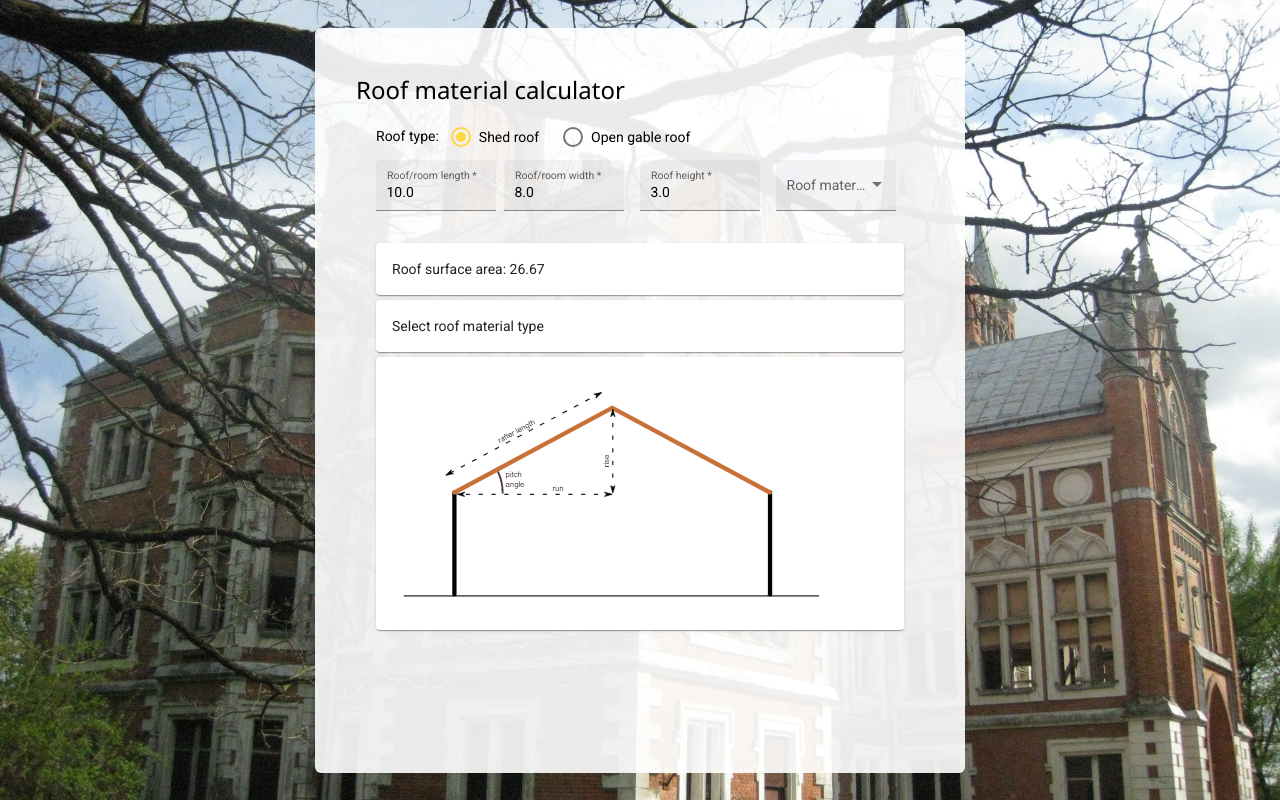
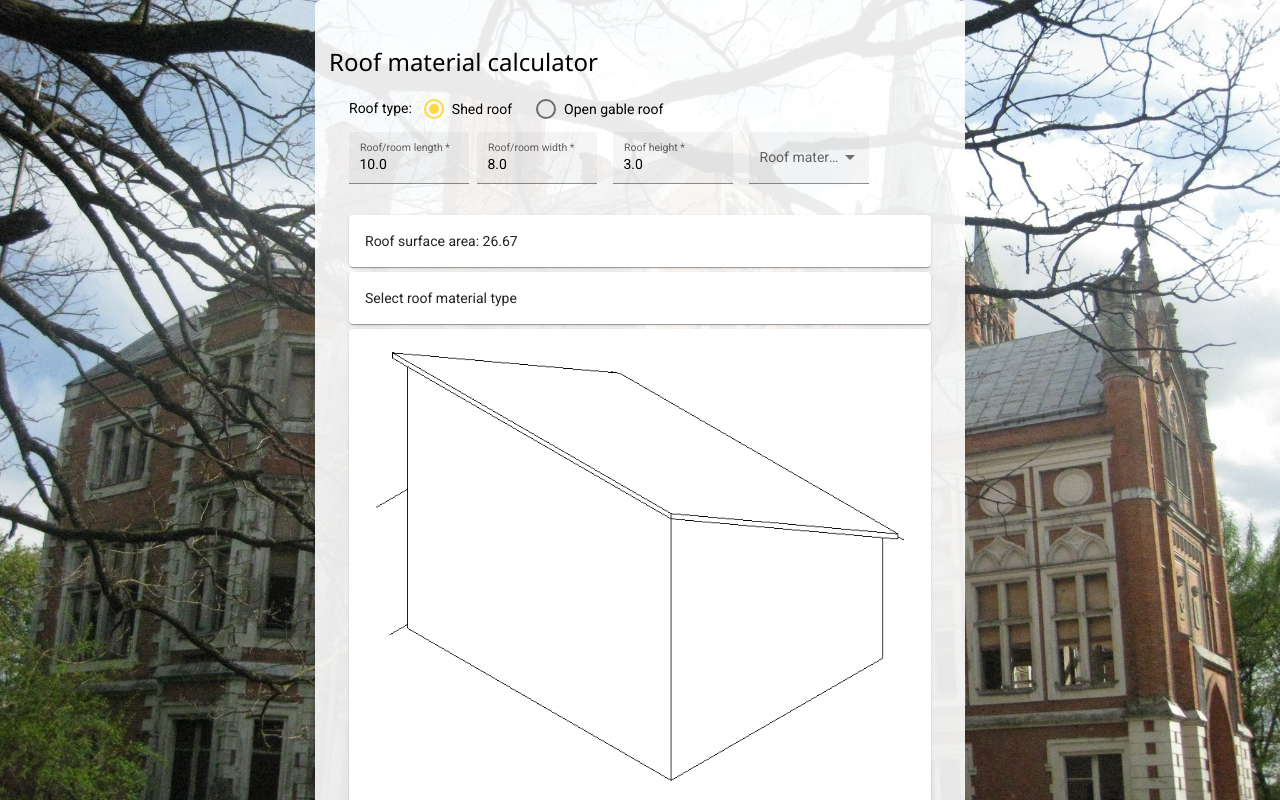
Before and after one commit to Raminta-Zurauskaite/RoofMaterialCalculator, an Angular app: page / in a window 1280 px wide. Built offline with nearby package versions, Linux system fonts and the light colour scheme.

Commit message:
Calculates basic amount of roof tin needed

```diff
--- a/src/app/app.component.css
+++ b/src/app/app.component.css
@@ -24,7 +24,7 @@
     align-items: center;
     background-color: rgba(255, 255, 255, 0.9);
     width: 650px;
-    height: 700px;
+    height: 780px;
     border-radius: 6px;
     padding-top: 45px;
 }
--- a/src/app/app.component.html
+++ b/src/app/app.component.html
@@ -53,8 +53,14 @@
                     <mat-card>
                         <!-- <p> Explanational picture of how rafter length is obtained:</p>
                         <p>run = roof/room width / 2</p>
-                        <p>rafter length^2 = run^2 + rise^2</p> -->
-                        <img src="assets/roofExample.png" />
+                        <p>rafter length^2 = run^2 + rise^2</p>
+                        <img src="assets/roofExample.png" />-->
+                        <div *ngIf="roofTypeControl.value=='Shed roof'">
+                            <img src="assets/ShedRoofWithEave.png" width="550" />
+                        </div>
+                        <div *ngIf="roofTypeControl.value=='Open gable roof'">
+                            <img src="assets/GableRoofWithEave.png" width="550" />
+                        </div>
                     </mat-card>
 
                 </form>
```
Also changed, not shown: src/assets/GableRoofWithEave.png (added), src/assets/ShedRoofWithEave.png (added).
